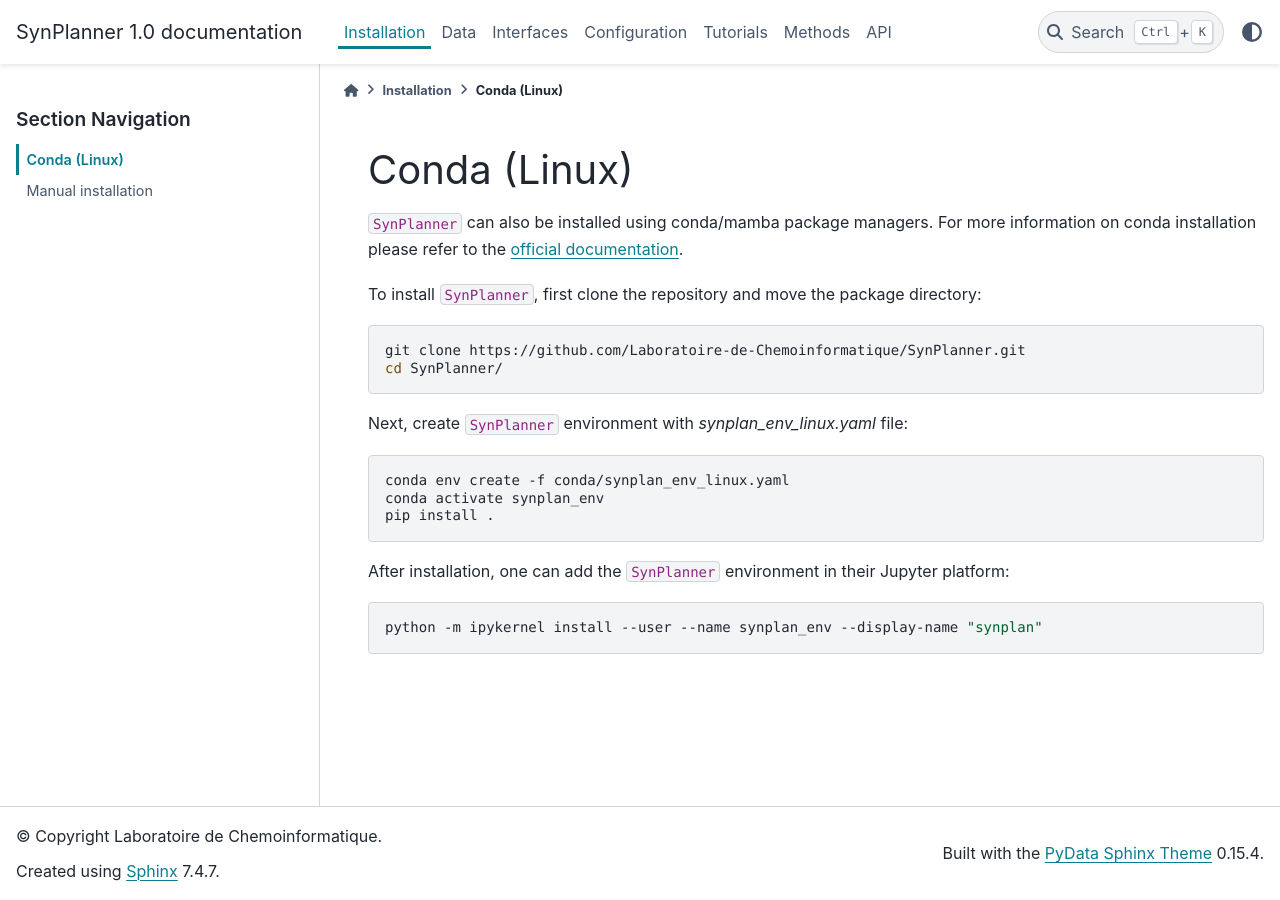
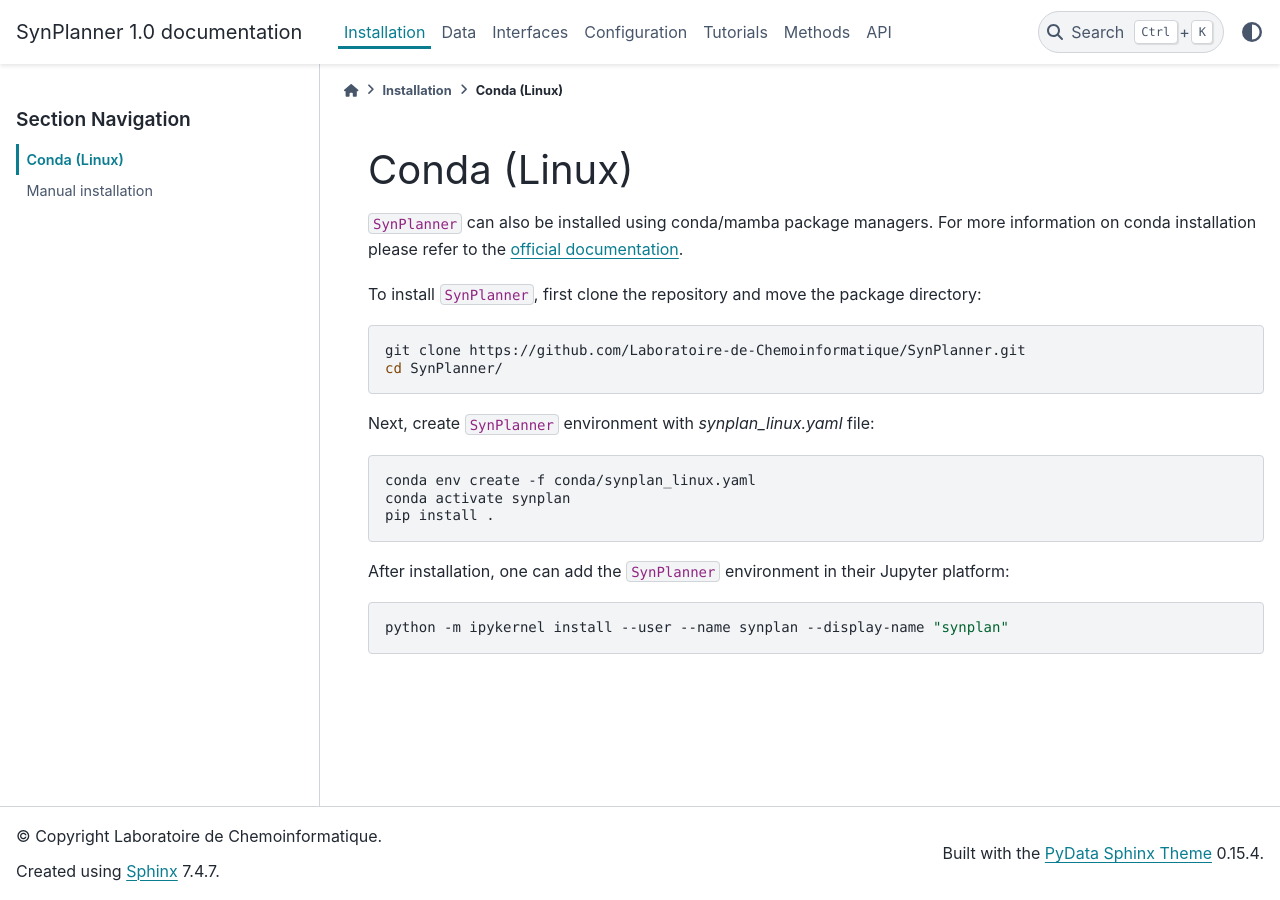
Before and after one commit to Laboratoire-de-Chemoinformatique/SynPlanner, a Sphinx documentation site: the page built from docs/installation/conda.rst, in a window 1280 px wide. Built offline with Sphinx 7.4.7 and the PyData theme 0.15.4, drawn with Linux system fonts in a browser that asks for light colours; pages that are not in the unit, such as notebooks, are missing from menus.

Commit message:
installation env name updated

```diff
--- a/docs/installation/conda.rst
+++ b/docs/installation/conda.rst
@@ -15,12 +15,12 @@
     git clone https://github.com/Laboratoire-de-Chemoinformatique/SynPlanner.git
     cd SynPlanner/
 
-Next, create ``SynPlanner`` environment with `synplan_env_linux.yaml` file:
+Next, create ``SynPlanner`` environment with `synplan_linux.yaml` file:
 
 .. code-block:: bash
 
-    conda env create -f conda/synplan_env_linux.yaml
-    conda activate synplan_env
+    conda env create -f conda/synplan_linux.yaml
+    conda activate synplan
     pip install .
 
 
@@ -28,4 +28,4 @@
 
 .. code-block:: bash
 
-    python -m ipykernel install --user --name synplan_env --display-name "synplan"
+    python -m ipykernel install --user --name synplan --display-name "synplan"
```
Also changed, not shown: README.rst (+4 -4 lines), 2 other files.
